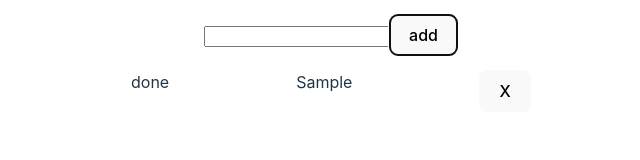
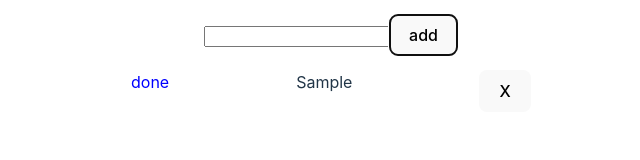
Before and after one commit to danielu96/Redux-Toolkit, a React (Vite) app: page / in a window 1280 px wide. Both pictures are taken after typing "Sample" into the empty fields and a click on the button "add". Shown: the part 267-427 px from the top of the page, without its empty margins (309-949 px from the left). Built offline with nearby package versions, Linux system fonts and the light colour scheme.

Commit message:
.completed added

```diff
--- a/src/App.css
+++ b/src/App.css
@@ -98,6 +98,9 @@
 .undone{
   color: red;
 }
+.completed{
+  color: blue;
+}
 
 .alert-danger{
   color: red;
```
